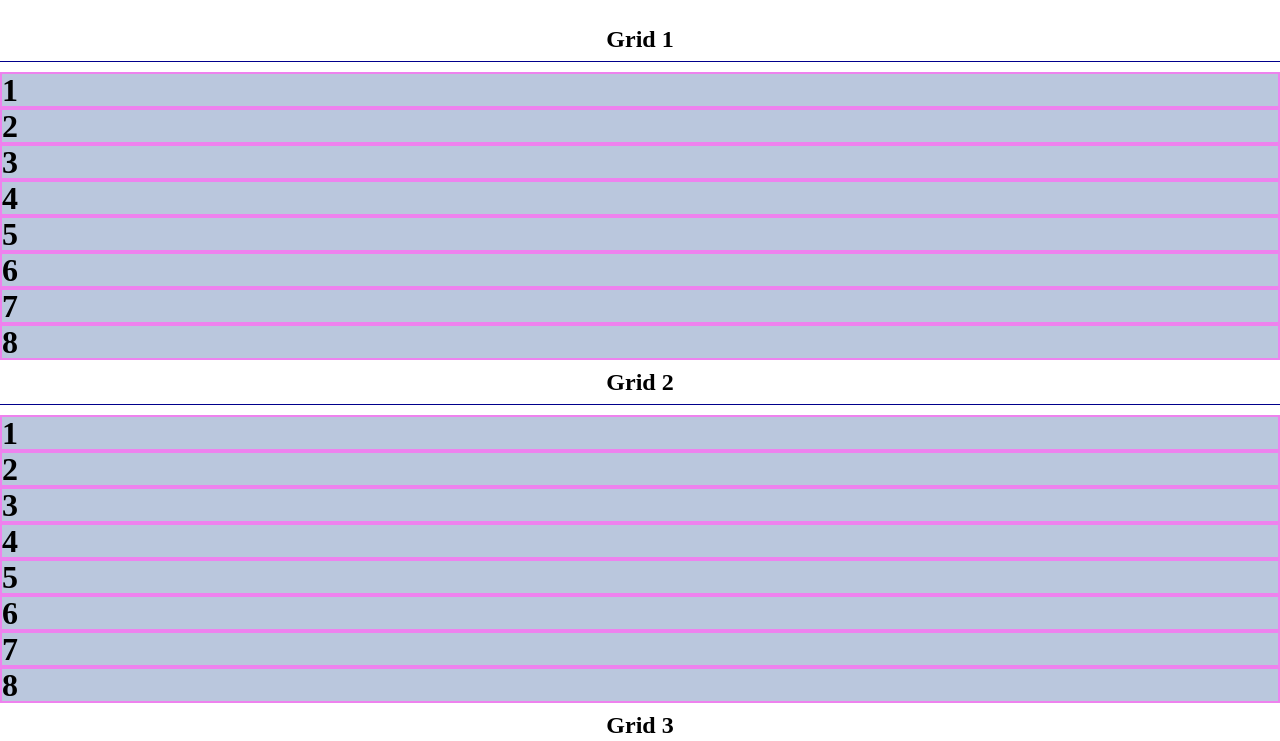
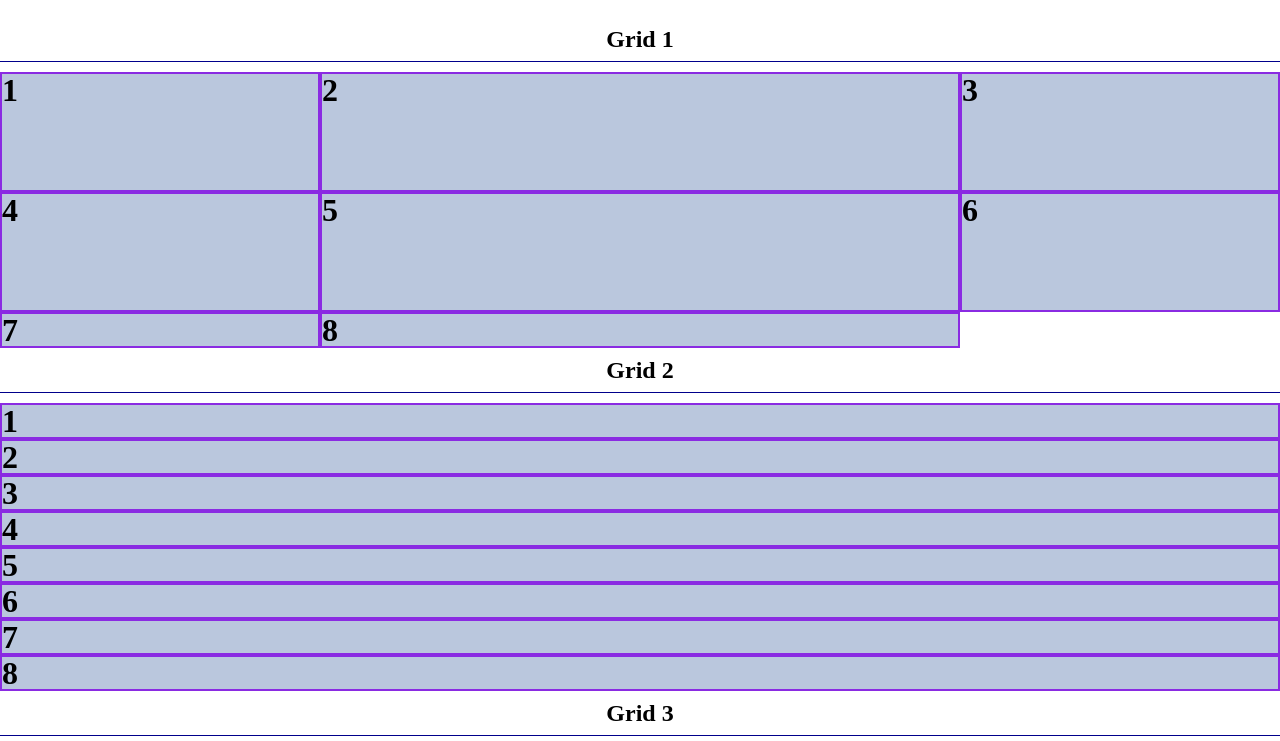
Before and after one commit to laura-zu/f26week11, a plain HTML site: page index.html in a window 1280 px wide. Shown: the part 59-800 px from the top of the page. Drawn offline with Linux system fonts and the light colour scheme.

Commit message:
article adjustments

```diff
--- a/styles/style.css
+++ b/styles/style.css
@@ -73,5 +73,22 @@ article div{
     font-size: 32px;
     font-weight: bold;
     background-color: rgb(186, 199, 221);
-    border: 2px solid violet;
+    border: 2px solid blueviolet;
 }
+
+/***********************************************
+               GRID STYLES
+***********************************************/
+
+section.one article{
+    /* like display flex, you need to have a grid container
+    with display: grid */
+    display: grid;
+
+/* tell the grid how many columns it should have
+   fr stands for fraction, and it means to use a part of the available space */
+    grid-template-columns: 1fr 2fr 1fr;
+
+/* you can also control rows -but in this example, the third row won't have a defined height */
+    grid-template-rows:  120px 120px;
+}
```
